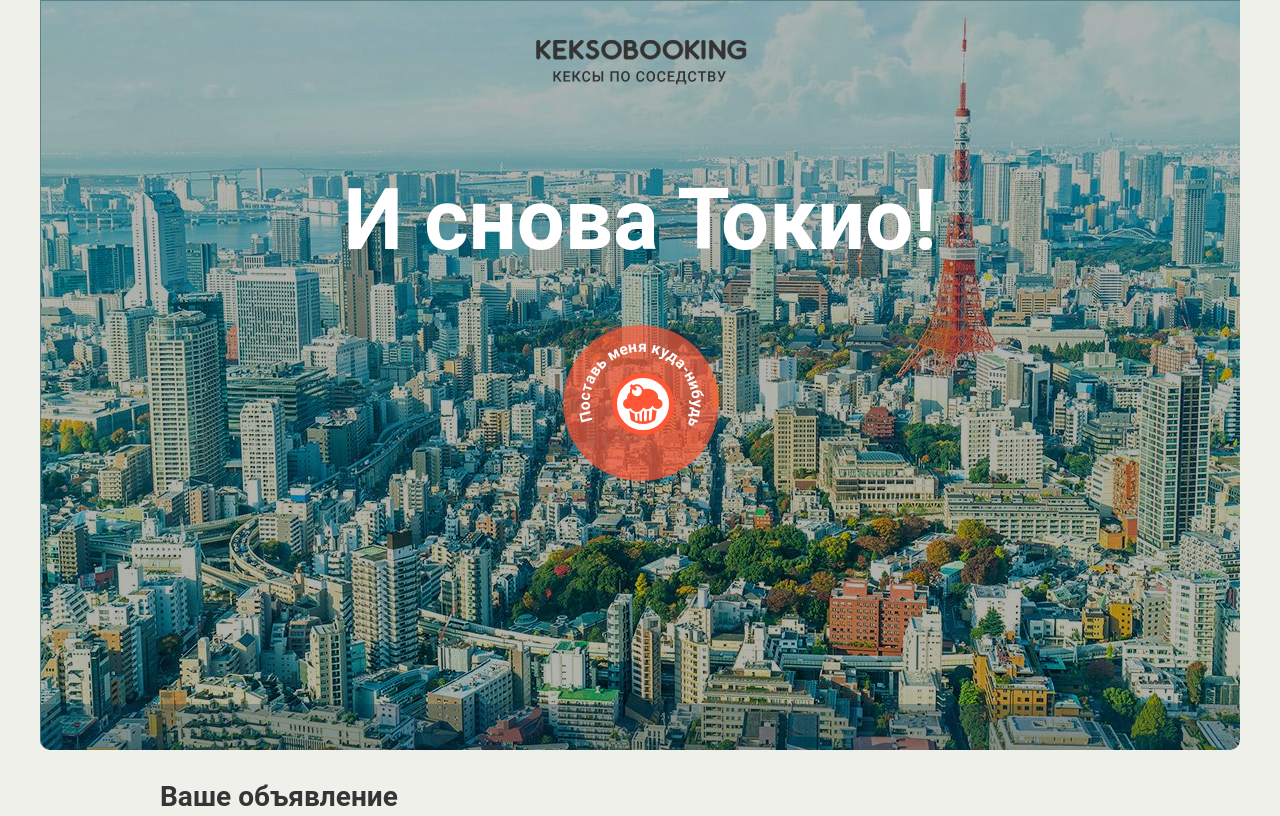
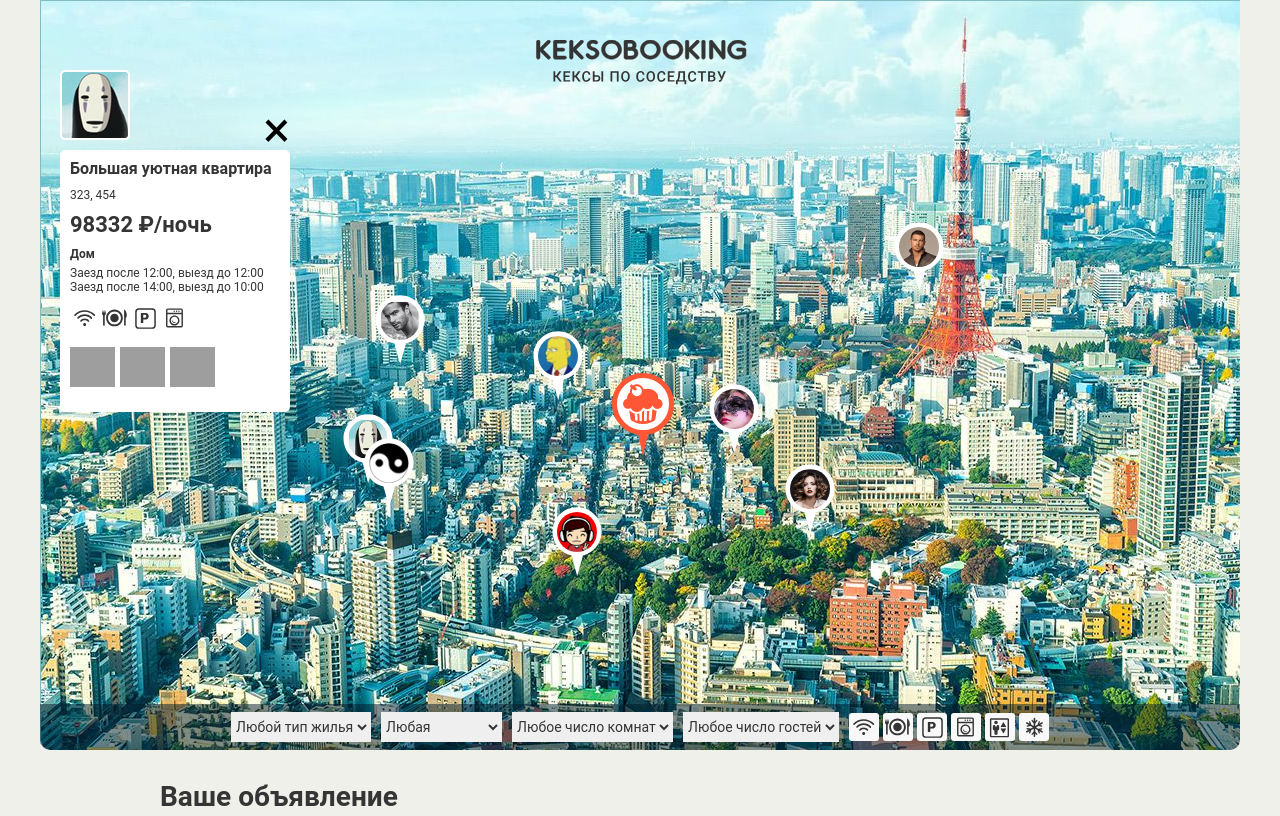
Before and after one commit to Panic-in-the-city/593729-keksobooking, a website: page index.html in a window 1280 px wide. Shown: the top 816 px of the page. Drawn offline with Linux system fonts and the light colour scheme; grey boxes are pictures that could not be loaded; files whose address does not match are found by name.

Commit message:
Добавляет карту

```diff
--- a/index.html
+++ b/index.html
@@ -264,6 +264,6 @@
 
     <button type="button" class="map__pin" style="left: 200px; top: 400px;"><img src="img/avatars/user07.png" width="40" height="40" draggable="false" alt="Метка объявления"></button>
   </template>
-
+	<script src="js/map.js"></script>
 </body>
 </html>
--- /dev/null
+++ b/js/map.js
@@ -0,0 +1,163 @@
+'use strict';
+
+var PIN_WIDTH = 40;
+var PIN_HEIGHT = 40;
+
+var titles = [
+  'Большая уютная квартира',
+  'Маленькая неуютная квартира',
+  'Огромный прекрасный дворец',
+  'Маленький ужасный дворец',
+  'Красивый гостевой домик',
+  'Некрасивый негостеприимный домик',
+  'Уютное бунгало далеко от моря',
+  'Неуютное бунгало по колено в воде'
+];
+var types = ['palace', 'flat', 'house', 'bungalo'];
+var checkTimes = ['12:00', '13:00', '14:00'];
+var features = [
+  'wifi',
+  'dishwasher',
+  'parking',
+  'washer',
+  'elevator',
+  'conditioner'
+];
+
+var typesNames = {
+  flat: 'Квартира',
+  bungalo: 'Бунгало',
+  house: 'Дом',
+  palace: 'Дворец'
+};
+
+var mapElement = document.querySelector('.map');
+var templateElement = document.querySelector('template')
+  .content;
+var filterContainerElement = document.querySelector('.map__filters-container');
+var pinsListElement = document.querySelector('.map__pins');
+
+var getRandom = function (min, max) {
+  return Math.floor(Math.random() * (max - min + 1) + min);
+};
+
+var getFeatures = function () {
+  var featureList = [];
+  var countFeature = getRandom(0, 5);
+  featureList = features.slice(0, countFeature + 1);
+  return featureList;
+};
+
+var getPhotos = function () {
+  var photoItems = [];
+  for (var i = 1; i <= 3; i++) {
+    photoItems.push('http://o0.github.io/assets/images/tokyo/hotel' + i + '.jpg');
+  }
+  return photoItems;
+};
+
+var getLocation = function () {
+  var locationXY = [];
+  locationXY.push(getRandom(300, 900));
+  locationXY.push(getRandom(130, 630));
+  return locationXY;
+};
+
+var getSimilarItems = function () {
+  var items = [];
+  for (var i = 0; i < 8; i++) {
+    var locationXY = getLocation();
+    items[i] = {
+      author: {
+        avatar: 'img/avatars/user0' + (i + 1) + '.png'
+      },
+      offer: {
+        title: titles[i],
+        address: locationXY[0] + ', ' + locationXY[1],
+        price: getRandom(1000, 1000000),
+        type: types[getRandom(0, 3)],
+        rooms: getRandom(1, 5),
+        guests: getRandom(1, 15),
+        checkin: checkTimes[getRandom(0, 2)],
+        checkout: checkTimes[getRandom(0, 2)],
+        features: getFeatures(),
+        description: ' ',
+        photos: getPhotos()
+      },
+      location: {
+        x: locationXY[0],
+        y: locationXY[1]
+      }
+    };
+  }
+  return items;
+};
+
+var similarItems = getSimilarItems();
+
+document.querySelector('.map').classList.remove('map--faded');
+
+var renderSimilarPins = function (item) {
+  var pinElement = templateElement.querySelector('.map__pin').cloneNode(true);
+  pinElement.style.left = item.location.x - PIN_WIDTH / 2 + 'px';
+  pinElement.style.top = item.location.y - PIN_HEIGHT + 'px';
+  pinElement.querySelector('img').src = item.author.avatar;
+  pinElement.querySelector('img').alt = item.offer.title;
+  return pinElement;
+};
+
+var addPins = function () {
+  var fragment = document.createDocumentFragment();
+  for (var i = 0; i < similarItems.length; i++) {
+    fragment.appendChild(renderSimilarPins(similarItems[i]));
+  }
+  pinsListElement.appendChild(fragment);
+};
+
+addPins();
+
+var renderMap = function (item) {
+  var itemElement = templateElement.querySelector('.map__card').cloneNode(true);
+  var featuresListElement = itemElement.querySelector('.popup__features');
+  itemElement.querySelector('.popup__title').textContent = item.offer.title;
+  itemElement.querySelector('.popup__text--address').textContent = item.offer.address;
+  itemElement.querySelector('.popup__text--price').textContent = item.offer.price + ' ₽/ночь';
+  itemElement.querySelector('.popup__text--capacity').textContent = 'Заезд после '
+    + item.offer.checkin + ', выезд до ' + item.offer.checkout;
+  itemElement.querySelector('.popup__type').textContent = typesNames[item.offer.type];
+  itemElement.querySelector('.popup__description').textContent = item.offer.description;
+  itemElement.querySelector('.popup__photos').removeChild(itemElement
+    .querySelector('.popup__photo'));
+
+  for (var i = 0; i < 3; i++) {
+    var photoElement = document.createElement('img');
+    photoElement.src = item.offer.photos[i];
+    photoElement.classList.add('popup__photo');
+    photoElement.width = 45;
+    photoElement.height = 40;
+    photoElement.alt = 'Фотография жилья';
+    itemElement.querySelector('.popup__photos').insertBefore(photoElement, null);
+  }
+
+  while (featuresListElement.firstChild) {
+    featuresListElement.removeChild(featuresListElement.firstChild);
+  }
+
+  for (var j = 0; j < item.offer.features.length; j++) {
+    var featureElement = document.createElement('li');
+    featureElement.classList.add('popup__feature');
+    featureElement.classList.add('popup__feature--' + item.offer.features[j]);
+    featuresListElement.insertBefore(featureElement, null);
+  }
+  return itemElement;
+};
+
+var addMap = function () {
+  var fragment = document.createDocumentFragment();
+  for (var i = 0; i < 1; i++) {
+    fragment.appendChild(renderMap(similarItems[i]));
+  }
+  mapElement.insertBefore(fragment, filterContainerElement);
+};
+
+addMap();
```
